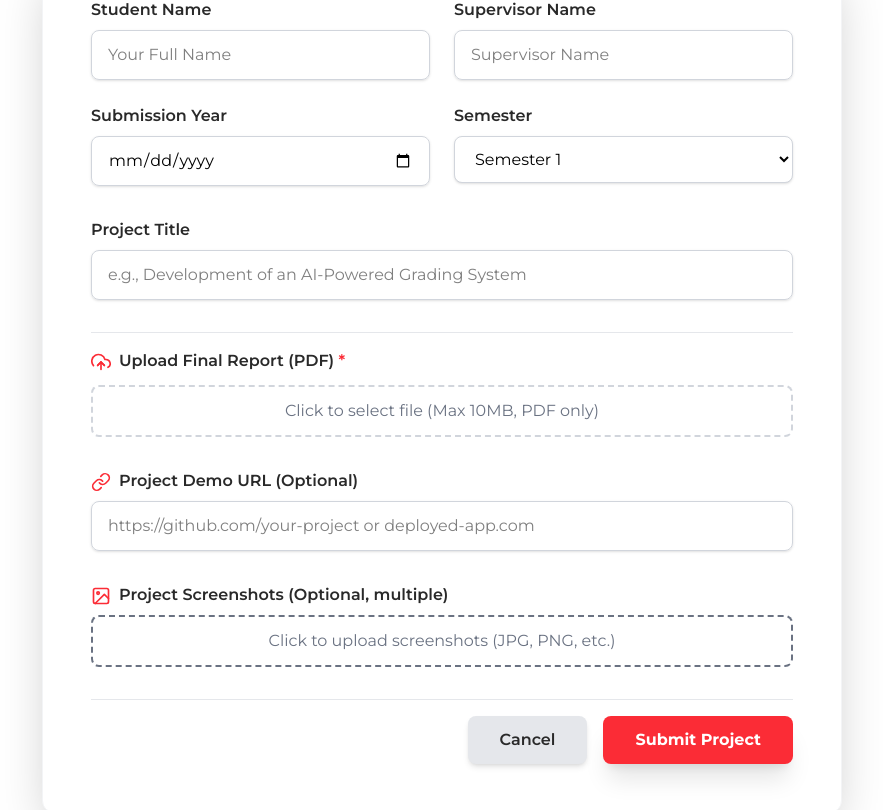
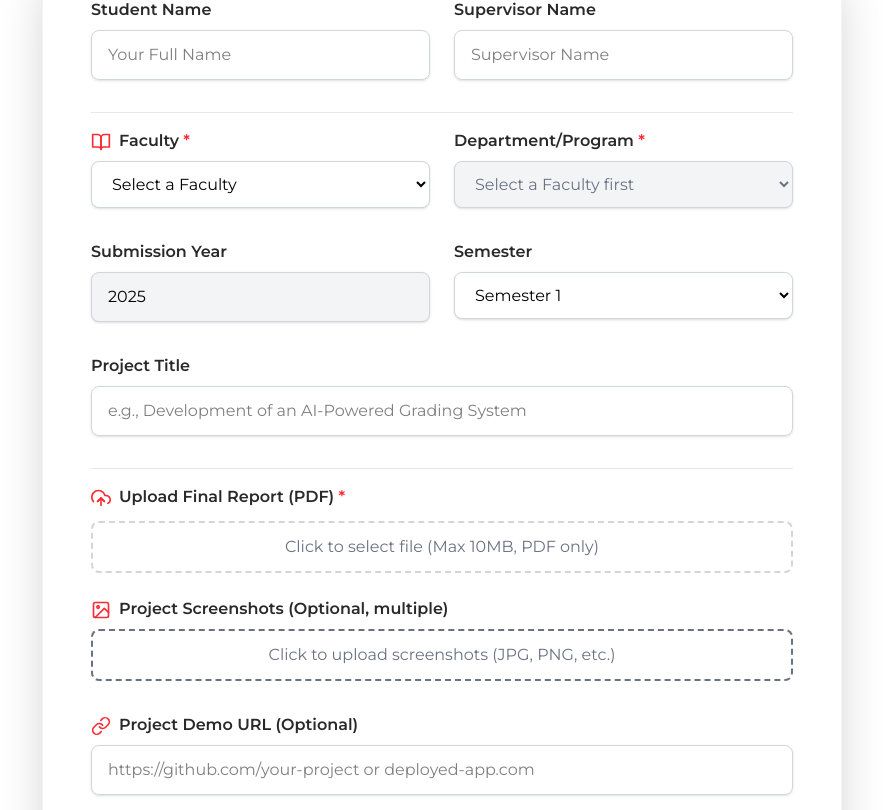
Before and after one commit to GrtPauli/lincoln-campus-website, a React (Vite) app: page /submit-psa in a window 1280 px wide. Shown: the part 690-1500 px from the top of the page, without its empty margins (198-1081 px from the left). Built offline with nearby package versions, Linux system fonts and the light colour scheme.

Commit message:
added faculties and department

```diff
--- a/src/pages/practical-skill-application/SubmitPsa.jsx
+++ b/src/pages/practical-skill-application/SubmitPsa.jsx
@@ -1,19 +1,67 @@
-
-import React, { useState } from "react";
+// src/pages/psa/SubmitPsa.jsx
+import React, { useState, useMemo } from "react";
 import { Link, useNavigate } from "react-router-dom";
 import MainLayout from "../../layouts/MainLayout";
 import Hero from "../../components/common/ui/Hero";
 import StyledUnderline from "../../components/common/ui/StyledUnderline";
-import { FiUploadCloud, FiLink, FiCheckCircle, FiImage } from "react-icons/fi";
+import { FiUploadCloud, FiLink, FiCheckCircle, FiImage, FiBookOpen } from "react-icons/fi";
+
+// =========================================================================
+// !!! IMPORTANT !!!
+// MOCK DATA REPLACED with user-provided data and manually generated slugs.
+// =========================================================================
+
+const FACULTIES_DATA = [
+    {
+        title: "MEDICINE AND ALLIED HEALTH SCIENCES",
+        slug: "medicine-and-allied-health-sciences",
+        programmes: [
+            { title: "Medicine", slug: "medicine" },
+            { title: "Nursing", slug: "nursing" },
+            { title: "Community Health", slug: "community-health" },
+            { title: "Public Health", slug: "public-health" },
+            { title: "Environmental Health Safety", slug: "environmental-health-safety" },
+            { title: "Health Information Management", slug: "health-information-management" },
+            { title: "Medical Imaging", slug: "medical-imaging" },
+        ],
+    },
+    {
+        title: "FACULTY OF SCIENCES AND COMPUTING",
+        slug: "faculty-of-sciences-and-computing",
+        programmes: [
+            { title: "Microbiology", slug: "microbiology" },
+            { title: "Biochemistry", slug: "biochemistry" },
+            { title: "Biomedical Sciences", slug: "biomedical-sciences" },
+            { title: "Information Technology", slug: "information-technology" },
+            { title: "Computer Science (Networking Technology and Cybersecurity)", slug: "computer-science-networking-technology-and-cybersecurity" },
+            { title: "Computer Science (Artificial Intelligence)", slug: "computer-science-artificial-intelligence" },
+        ],
+    },
+    {
+        title: "FACULTY OF MANAGEMENT AND SOCIAL SCIENCES",
+        slug: "faculty-of-management-and-social-sciences",
+        programmes: [
+            { title: "Business Administration in Accounting", slug: "business-administration-in-accounting" },
+            { title: "Business Administration", slug: "business-administration" },
+            { title: "Mass Communication", slug: "mass-communication" },
+            { title: "Management (Oil and Gas Management)", slug: "management-oil-and-gas-management" },
+        ],
+    },
+];
+
+// =========================================================================
 
 export default function SubmitPsa() {
   const navigate = useNavigate();
+
   const [formData, setFormData] = useState({
     name: "",
     psaTitle: "",
     supervisor: "",
     year: new Date().getFullYear(),
     semester: "1",
+    selectedFaculty: "",
+    selectedDepartment: "",
     report: null,
     demo: "",
     screenshots: [],
@@ -21,7 +69,6 @@ export default function SubmitPsa() {
 
   const [isSubmitting, setIsSubmitting] = useState(false);
 
-  //  Handle input changes
   const handleChange = (e) => {
     const { name, value, files } = e.target;
 
@@ -29,18 +76,27 @@ export default function SubmitPsa() {
       setFormData((prev) => ({ ...prev, report: files[0] }));
     } else if (name === "screenshots") {
       setFormData((prev) => ({ ...prev, screenshots: Array.from(files) }));
+    } else if (name === "selectedFaculty") {
+      // Reset department when faculty changes
+      setFormData((prev) => ({ ...prev, [name]: value, selectedDepartment: "" }));
     } else {
       setFormData((prev) => ({ ...prev, [name]: value }));
     }
   };
 
-  // Handle form submission
+  const availableDepartments = useMemo(() => {
+    const faculty = FACULTIES_DATA.find(f => f.slug === formData.selectedFaculty);
+    return faculty ? faculty.programmes : [];
+  }, [formData.selectedFaculty]);
+
   const handleSubmit = (e) => {
     e.preventDefault();
     setIsSubmitting(true);
 
+    console.log("Form submitted with final data:", formData);
+
+    // Simulate API call
     setTimeout(() => {
-      console.log("Form submitted:", formData);
       setIsSubmitting(false);
       alert("PSA Project submitted successfully! Redirecting...");
       navigate("/psa");
@@ -73,7 +129,7 @@ export default function SubmitPsa() {
           className="bg-secondary p-8 md:p-12 rounded-xl shadow-2xl border border-gray-100 space-y-8"
           encType="multipart/form-data"
         >
-          {/*  Student Info */}
+          {/* Student Info (Name & Supervisor) */}
           <div className="grid grid-cols-1 md:grid-cols-2 gap-6">
             <div>
               <label className="block mb-2 font-semibold text-text">Student Name</label>
@@ -84,8 +140,7 @@ export default function SubmitPsa() {
                 onChange={handleChange}
                 required
                 placeholder="Your Full Name"
-                className="w-full px-4 py-3 border border-gray-300 rounded-lg shadow-sm
-                           focus:ring-primary focus:border-primary focus:outline-none transition-all"
+                className="w-full px-4 py-3 border border-gray-300 rounded-lg shadow-sm focus:ring-primary focus:border-primary focus:outline-none transition-all"
               />
             </div>
 
@@ -98,28 +153,74 @@ export default function SubmitPsa() {
                 onChange={handleChange}
                 required
                 placeholder="Supervisor Name"
-                className="w-full px-4 py-3 border border-gray-300 rounded-lg shadow-sm
-                           focus:ring-primary focus:border-primary focus:outline-none transition-all"
+                className="w-full px-4 py-3 border border-gray-300 rounded-lg shadow-sm focus:ring-primary focus:border-primary focus:outline-none transition-all"
               />
             </div>
+          </div>
 
+          {/* Faculty & Department Selectors */}
+          <div className="grid grid-cols-1 md:grid-cols-2 gap-6 pt-4 border-t border-gray-200">
+            {/* Faculty Select */}
+            <div>
+              <label className="block mb-2 font-semibold text-text">
+                <FiBookOpen className="inline-block mr-2 text-primary" size={20} />
+                Faculty <span className="text-red-500">*</span>
+              </label>
+              <select
+                name="selectedFaculty"
+                value={formData.selectedFaculty}
+                onChange={handleChange}
+                required
+                className="w-full px-4 py-3 border border-gray-300 rounded-lg shadow-sm bg-white focus:ring-primary focus:border-primary focus:outline-none transition-all"
+              >
+                <option value="" disabled>Select a Faculty</option>
+                {FACULTIES_DATA.map((faculty) => (
+                  <option key={faculty.slug} value={faculty.slug}>
+                    {faculty.title}
+                  </option>
+                ))}
+              </select>
+            </div>
+
+            {/* Department Select (Dependent) */}
+            <div>
+              <label className="block mb-2 font-semibold text-text">
+                Department/Program <span className="text-red-500">*</span>
+              </label>
+              <select
+                name="selectedDepartment"
+                value={formData.selectedDepartment}
+                onChange={handleChange}
+                required
+                disabled={!formData.selectedFaculty || availableDepartments.length === 0}
+                className="w-full px-4 py-3 border border-gray-300 rounded-lg shadow-sm bg-white focus:ring-primary focus:border-primary focus:outline-none transition-all disabled:bg-gray-100 disabled:text-gray-500"
+              >
+                <option value="" disabled>
+                  {formData.selectedFaculty ? 'Select a Program' : 'Select a Faculty first'}
+                </option>
+                {availableDepartments.map((program) => (
+                  <option key={program.slug} value={program.slug}>
+                    {program.title}
+                  </option>
+                ))}
+              </select>
+            </div>
+          </div>
+
+          {/* Year & Semester */}
+          <div className="grid grid-cols-1 md:grid-cols-2 gap-6">
             <div>
               <label className="block mb-2 font-semibold text-text">Submission Year</label>
               <input
-    type="date"
+                type="number"
                 name="year"
                 value={formData.year}
-    onChange={(e) =>
-      setFormData((prev) => ({
-        ...prev,
-        year: new Date(e.target.value).getFullYear(),
-      }))
-    }
-    className="w-full px-4 py-3 border border-gray-300 rounded-lg shadow-sm
-               focus:ring-primary focus:border-primary focus:outline-none transition-all"
+                onChange={handleChange}
+                required
+                readOnly
+                className="w-full px-4 py-3 border border-gray-300 rounded-lg shadow-sm bg-gray-100 cursor-not-allowed focus:ring-primary focus:border-primary focus:outline-none transition-all"
               />
             </div>
-
 
             <div>
               <label className="block mb-2 font-semibold text-text">Semester</label>
@@ -128,10 +229,9 @@ export default function SubmitPsa() {
                 value={formData.semester}
                 onChange={handleChange}
                 required
-                className="w-full px-4 py-3 border border-gray-300 rounded-lg shadow-sm
-                           bg-white focus:ring-primary focus:border-primary focus:outline-none transition-all"
+                className="w-full px-4 py-3 border border-gray-300 rounded-lg shadow-sm bg-white focus:ring-primary focus:border-primary focus:outline-none transition-all"
               >
-                {Array.from({ length: 10 }, (_, i) => (
+                {Array.from({ length: 2 }, (_, i) => (
                   <option key={i + 1} value={i + 1}>
                     Semester {i + 1}
                   </option>
@@ -140,7 +240,7 @@ export default function SubmitPsa() {
             </div>
           </div>
 
-          {/*  Project Title */}
+          {/* Project Title */}
           <div>
             <label className="block mb-2 font-semibold text-text">Project Title</label>
             <input
@@ -150,13 +250,14 @@ export default function SubmitPsa() {
               onChange={handleChange}
               required
               placeholder="e.g., Development of an AI-Powered Grading System"
-              className="w-full px-4 py-3 border border-gray-300 rounded-lg shadow-sm
-                         focus:ring-primary focus:border-primary focus:outline-none transition-all"
+              className="w-full px-4 py-3 border border-gray-300 rounded-lg shadow-sm focus:ring-primary focus:border-primary focus:outline-none transition-all"
             />
           </div>
 
-          {/*  Report Upload */}
-          <div className="pt-4 border-t border-gray-200">
+          {/* File Uploads Section */}
+          <div className="space-y-6 pt-4 border-t border-gray-200">
+            {/* Report Upload */}
+            <div>
               <label className="block mb-3 font-semibold text-text">
                 <FiUploadCloud className="inline-block mr-2 text-primary" size={20} />
                 Upload Final Report (PDF) <span className="text-red-500">*</span>
@@ -172,7 +273,7 @@ export default function SubmitPsa() {
               />
               <label
                 htmlFor="report-upload"
-              className={`block px-4 py-3 border-2 border-dashed rounded-lg text-center cursor-pointer ${
+                className={`block px-4 py-3 border-2 border-dashed rounded-lg text-center cursor-pointer transition-all ${
                   formData.report
                     ? "border-primary bg-primary/10 text-primary"
                     : "border-gray-300 hover:border-primary/50 text-gray-500"
@@ -181,7 +282,7 @@ export default function SubmitPsa() {
                 {formData.report ? (
                   <span className="font-medium flex items-center justify-center">
                     <FiCheckCircle className="mr-2" size={20} />
-                  File Selected: {formData.report.name}
+                    File Selected: **{formData.report.name}**
                   </span>
                 ) : (
                   "Click to select file (Max 10MB, PDF only)"
@@ -189,24 +290,7 @@ export default function SubmitPsa() {
               </label>
             </div>
 
-          {/*  Demo URL (Optional) */}
-          <div>
-            <label className="block mb-2 font-semibold text-text">
-              <FiLink className="inline-block mr-2 text-primary" size={20} />
-              Project Demo URL (Optional)
-            </label>
-            <input
-              type="url"
-              name="demo"
-              value={formData.demo}
-              onChange={handleChange}
-              placeholder="https://github.com/your-project or deployed-app.com"
-              className="w-full px-4 py-3 border border-gray-300 rounded-lg shadow-sm
-                         focus:ring-primary focus:border-primary"
-            />
-          </div>
-
-          {/*  Screenshots Upload */}
+            {/* Screenshots Upload */}
             <div>
               <label className="block mb-2 font-semibold text-text">
                 <FiImage className="inline-block mr-2 text-primary" size={20} />
@@ -223,8 +307,7 @@ export default function SubmitPsa() {
               />
               <label
                 htmlFor="screenshot-upload"
-              className="block px-4 py-3 border-2 border-dashed rounded-lg text-center cursor-pointer
-                         text-gray-500 hover:border-primary/50"
+                className="block px-4 py-3 border-2 border-dashed rounded-lg text-center cursor-pointer text-gray-500 hover:border-primary/50"
               >
                 {formData.screenshots.length > 0
                   ? `${formData.screenshots.length} file(s) selected`
@@ -245,13 +328,29 @@ export default function SubmitPsa() {
                 </div>
               )}
             </div>
+          </div>
 
-          {/*  Actions */}
+          {/* Demo URL */}
+          <div>
+            <label className="block mb-2 font-semibold text-text">
+              <FiLink className="inline-block mr-2 text-primary" size={20} />
+              Project Demo URL (Optional)
+            </label>
+            <input
+              type="url"
+              name="demo"
+              value={formData.demo}
+              onChange={handleChange}
+              placeholder="https://github.com/your-project or deployed-app.com"
+              className="w-full px-4 py-3 border border-gray-300 rounded-lg shadow-sm focus:ring-primary focus:border-primary"
+            />
+          </div>
+
+          {/* Actions */}
           <div className="flex items-center justify-end pt-4 border-t border-gray-200">
             <Link
               to="/psa"
-              className="px-8 py-3 bg-gray-200 text-text font-semibold rounded-lg shadow-md
-                         hover:bg-gray-300 transition-colors mr-4"
+              className="px-8 py-3 bg-gray-200 text-text font-semibold rounded-lg shadow-md hover:bg-gray-300 transition-colors mr-4"
             >
               Cancel
             </Link>
```
Lines whose indentation alone changed are shown as unchanged.
